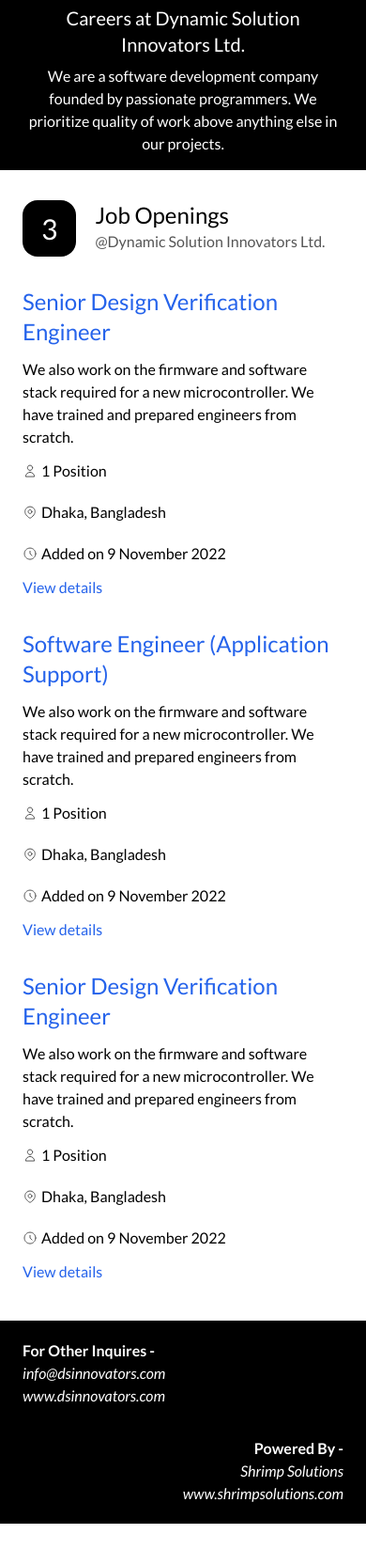
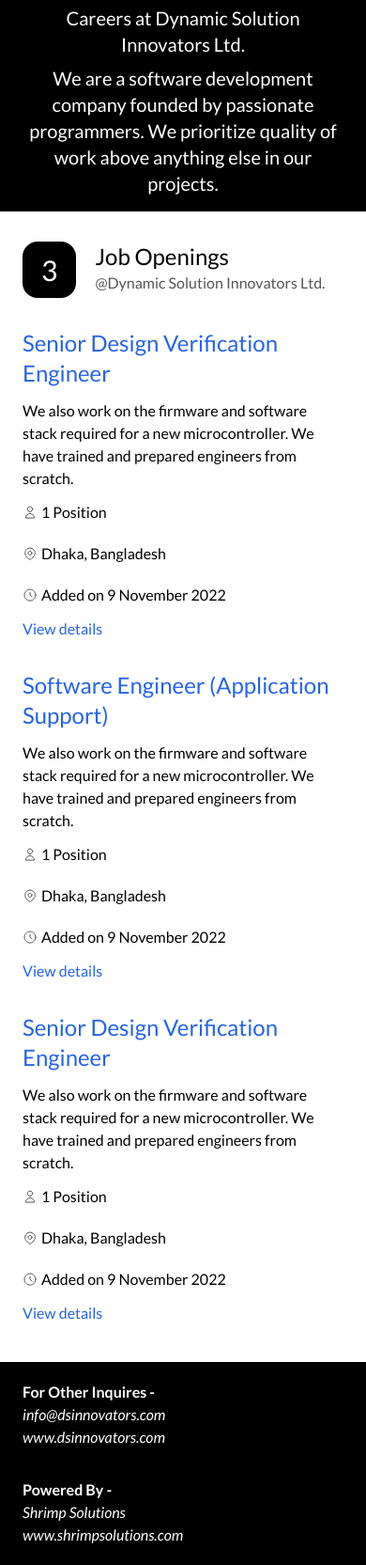
Before and after one commit to Abu-Siam/ATS-Templates, a plain HTML site: page index.html in a window 390 px wide. Shown: the part 109-1774 px from the top of the page at 94% size. Before the commit the page ends 1730 px from the top, so only its background shows below. Drawn offline with Linux system fonts and the light colour scheme.

Commit message:
Add files via upload

```diff
--- a/index.html
+++ b/index.html
@@ -10,7 +10,7 @@
 <body>
     <header class="bg-black">
 
-        <div class="flex flex-col items-center text-center px-6 py-4 lg:py-5 gap-2  lg:px-32 xl:px-64 lg:pb-5">
+        <div class="flex flex-col items-center text-center px-6 py-4 lg:py-5 gap-2   xl:px-64 lg:pb-5">
             <svg width="160" height="90" viewBox="0 0 80 45" fill="none" xmlns="http://www.w3.org/2000/svg">
                 <g clip-path="url(#clip0_4825_3864)">
                 <path d="M17.6211 35.4489V34.8803C18.4575 34.8803 19.0343 34.65 19.3516 34.1893C19.6689 33.7287 19.8275 32.9225 19.8275 31.7709V19.542C19.8275 18.3688 19.6689 17.5555 19.3516 17.102C19.0343 16.6414 18.4575 16.4182 17.6211 16.4182V15.8496H26.627C29.951 15.8496 32.6116 16.7997 34.6089 18.7071C36.6062 20.6145 37.6013 23.0401 37.6013 25.9768C37.6013 28.863 36.6567 31.1663 34.7676 32.8793C32.8784 34.5924 30.2466 35.4561 26.8721 35.4561H17.6211V35.4489ZM26.1006 16.5982H22.4016V31.0727C22.4016 32.4691 22.5675 33.4192 22.8991 33.9302C23.2308 34.4412 23.8942 34.7004 24.8892 34.7004H26.8937C29.2804 34.7004 31.1623 33.923 32.5323 32.3683C33.9023 30.8136 34.5873 28.6903 34.5873 26.0055C34.5873 23.1553 33.8374 20.8736 32.3376 19.1605C30.8451 17.4475 28.7685 16.5982 26.1006 16.5982Z" fill="white"/>
@@ -27,12 +27,12 @@
                 </svg>
 
             <div class="text-xl lg:text-2xl text-white">Careers at Dynamic Solution Innovators Ltd.</div>
-            <div class="text-white lg:px-64">We are a software development company founded by passionate programmers. We prioritize quality of work above anything else in our projects.</div>
+            <div class="text-white lg:px-64 text-xl">We are a software development company founded by passionate programmers. We prioritize quality of work above anything else in our projects.</div>
         </div>
 
     </header>
 
-    <main class="px-6 mb-8 lg:px-40 xl:px-[500px] lg:mb-16">
+    <main class="px-6 mb-8 lg:px-28 xl:px-[25rem] lg:mb-16">
         <div class="flex flex-col">
 
 
@@ -168,8 +168,8 @@
 
                      <footer class="bg-black mt-10 ">
 
-                        <div class="px-6 lg:px-72 xl:px-[500px] py-5 flex flex-col lg:flex-row gap-8  justify-between text-white">
-                            <div class="text-[16px]">
+                        <div class="px-6 lg:px-72 xl:px-[25rem] py-5 flex flex-col lg:flex-row gap-8  justify-between text-white">
+                            <div class="text-base">
                                 <div class="font-semibold">
                                     For Other Inquires -
                                 </div>
@@ -181,7 +181,7 @@
                                 </div>
                             </div>
 
-                            <div class="flex flex-col items-end text-[16px]">
+                            <div class="flex flex-col lg:items-end text-base">
                                 <div class="font-semibold" >
                                     Powered By -
                                 </div>
```
Also changed, not shown: css/main.css.
